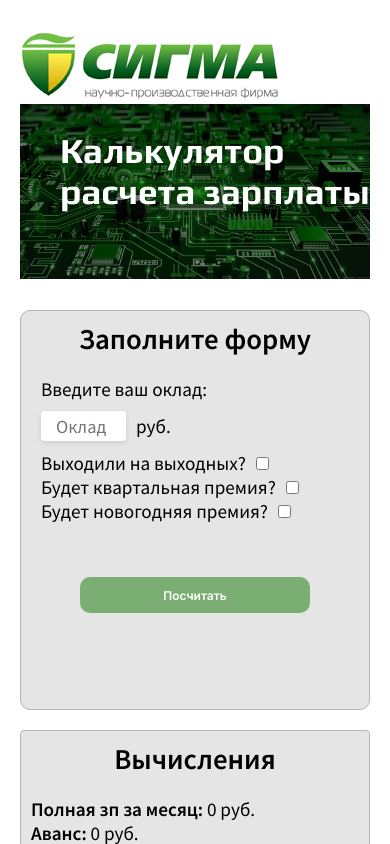
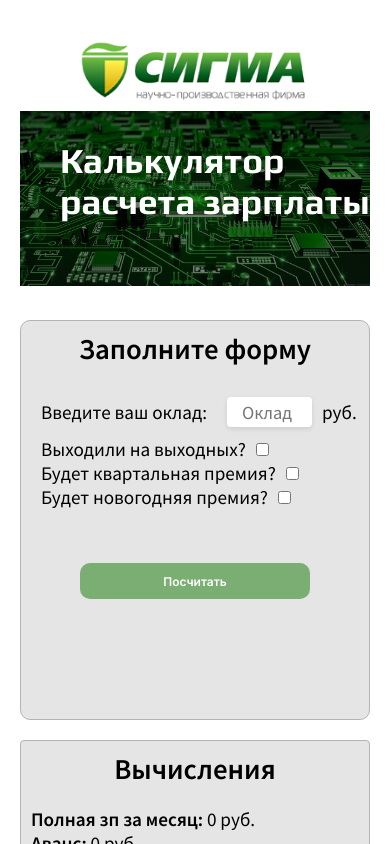
Before and after one commit to fundamentum71/sigma-salary, a React (Create React App) app: page / in a window 390 px wide. Shown: the top 844 px of the page. Built offline with nearby package versions, Linux system fonts and the light colour scheme; the HTML template or start-up script is replaced by a standard one.

Commit message:
доработка адаптива

```diff
--- a/src/components/addForm/AddForm.tsx
+++ b/src/components/addForm/AddForm.tsx
@@ -57,7 +57,6 @@ const AddForm: React.FC = () => {
 			<label htmlFor="salary" className={styles.addForm__label}>
 				Введите ваш оклад:
 			</label>
-			<br />
 			<input
 				id="salary"
 				name="salary"
@@ -134,6 +133,7 @@ const AddForm: React.FC = () => {
 				checked={newYear}
 				onChange={() => setNewYear(!newYear)}
 			/>
+			<br />
 			{newYear && (
 				<>
 					<label htmlFor="newYearPercent" className={styles.addForm__label}>
--- a/src/components/addForm/addForm.module.scss
+++ b/src/components/addForm/addForm.module.scss
@@ -17,6 +17,11 @@
 		padding: 10px;
 	}
 
+	@media (max-width: 378px) {
+		font-size: 0.9rem;
+		min-height: 300px;
+	}
+
 	h2 {
 		text-align: center;
 		margin-bottom: 20px;
@@ -34,6 +39,11 @@
 		box-shadow: 0px 2px 5px rgba(0, 0, 0, 0.1);
 		border: none;
 		border-radius: 4px;
+		@media (max-width: 378px) {
+			font-size: 0.9rem;
+			padding: 0 10px;
+			width: 68px;
+		}
 	}
 
 	&__btn {
--- a/src/components/header/header.module.scss
+++ b/src/components/header/header.module.scss
@@ -13,10 +13,22 @@
 		left: 40px;
 		font-family: 'Play', sans-serif;
 		font-weight: 700;
+		@media (max-width: 378px) {
+			font-size: 1.5rem;
+		}
 	}
 }
 
 .image {
+	@media (max-width: 500px) {
+		max-width: 300px;
+		margin: 0 auto;
+		img {
+			display: block;
+			max-width: 230px;
+			margin: 10px auto;
+		}
+	}
 }
 
 .banner {
--- a/src/components/resultField/resultField.module.scss
+++ b/src/components/resultField/resultField.module.scss
@@ -16,6 +16,9 @@
 	}
 	@media (max-width: 390px) {
 		padding: 10px;
+	}
+	@media (max-width: 378px) {
+		font-size: 1rem;
 	}
 
 	h2 {
```
